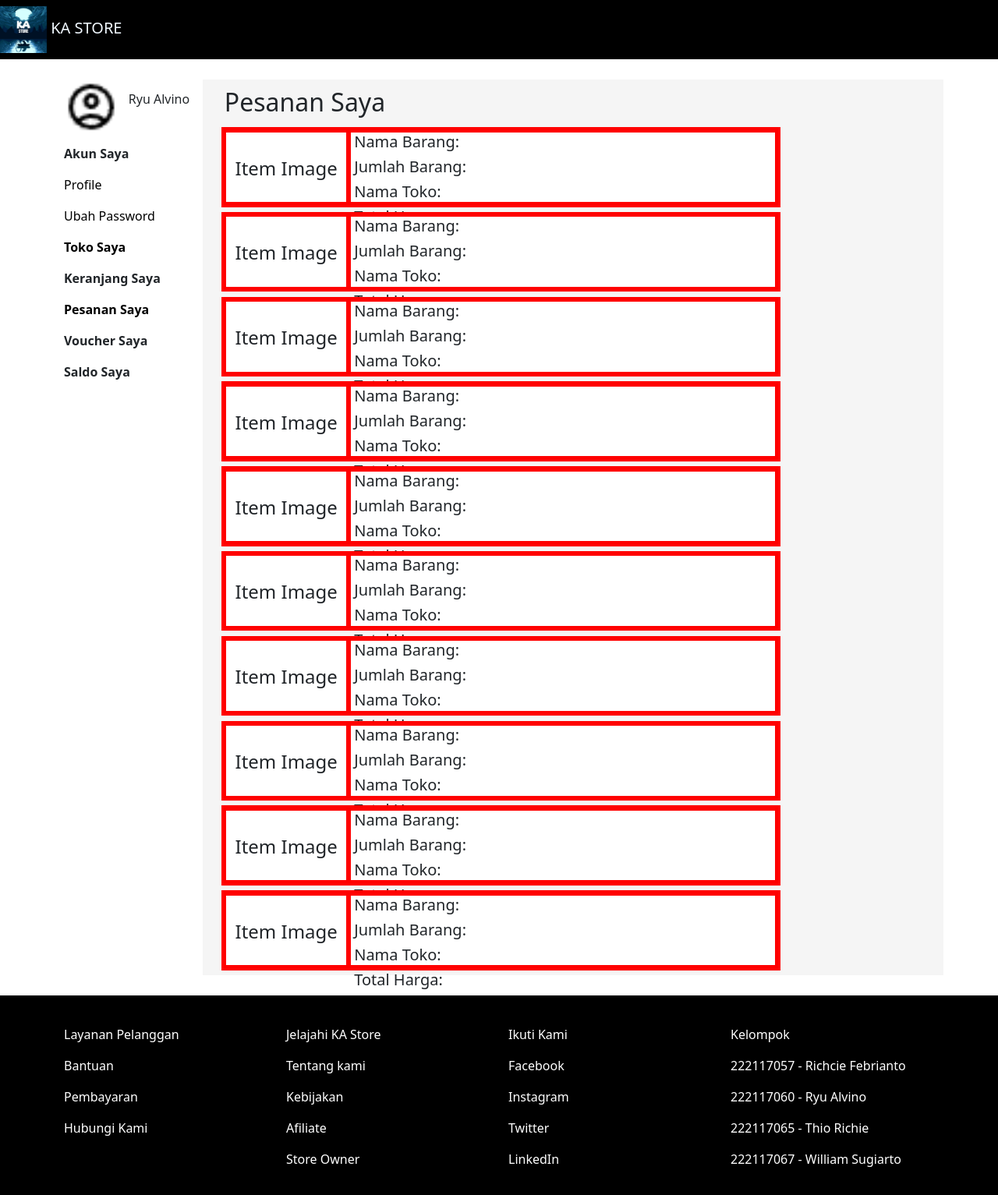
After one commit to William2152/Project_BWP, a Laravel app: page /pesanansaya in a window 1280 px wide. The commit adds this page. Shown: the whole page at 78% size. Run offline with Laravel 10, Linux system fonts and the light colour scheme.

Commit message:
edit toko, pesanan saya#done

```diff
--- a/projectBWP_front_end_10p/laravel/resources/views/Toko/tambahToko.blade.php
+++ b/projectBWP_front_end_10p/laravel/resources/views/Toko/tambahToko.blade.php
@@ -1,4 +1,4 @@
-@extends('profilePage')
+@extends('template.profilePage')
 @section('konten')
     <div class="col-10" style="background-color: whitesmoke; height: 25vw; margin-bottom: 2vw;">
         <div class="container">
--- /dev/null
+++ b/projectBWP_front_end_10p/laravel/resources/views/User/pesananSaya.blade.php
@@ -0,0 +1,22 @@
+@extends('template.profilePage')
+
+@section('konten')
+<div class="col-10" style="background-color: whitesmoke; height: auto; margin-bottom: 2vw;">
+    <div class="container" style="display: flex; flex-direction: column; justify-content: center;">
+        <h2 style="margin-top: 0.8vw; margin-left: 0.3vw; margin-bottom: 1vw;">Pesanan Saya</h2>
+        @for($i = 0; $i < 10; $i++)
+            <div class="itemBox" style="width: 56vw; height: 8vw; background-color: red; display: flex; flex-direction: row;padding-top: 0.5vw; margin-bottom: 0.5vw;">
+                <div class="itemImageBox" style="width: 12vw; height: 7vw; margin-left: 0.5vw; background-color: #fff; text-align: center; padding-top: 2.5vw;">
+                    <h4>Item Image</h4>
+                </div>
+                <div class="itemDescBox" style="height: 7vw; width: 42.5vw; margin-left: 0.5vw; background-color: #fff; display: flex; flex-direction: column; padding-left: 0.3vw;">
+                    <h5><label for="">Nama Barang</label>:</h5>
+                    <h5><label for="">Jumlah Barang</label>:</h5>
+                    <h5><label for="">Nama Toko</label>:</h5>
+                    <h5><label for="">Total Harga</label>:</h5>
+                </div>
+            </div>
+        @endfor
+    </div>
+</div>
+@endsection
--- a/projectBWP_front_end_10p/laravel/resources/views/template/profilePage.blade.php
+++ b/projectBWP_front_end_10p/laravel/resources/views/template/profilePage.blade.php
@@ -21,7 +21,8 @@
                     <p class="fw-bold" style="margin-top: 1vw;"><a href="{{ url('/punyatoko') }}"
                             style="text-decoration: none; color: black">Toko Saya</a></p>
                     <p class="fw-bold" style="margin-top: 1vw;">Keranjang Saya</p>
-                    <p class="fw-bold" style="margin-top: 1vw;">Pesanan Saya</p>
+                    <p class="fw-bold" style="margin-top: 1vw;"><a href="{{url('/pesanansaya')}}"
+                            style="text-decoration: none; color: black">Pesanan Saya</a></p>
                     <p class="fw-bold" style="margin-top: 1vw;">Voucher Saya</p>
                     <p class="fw-bold" style="margin-top: 1vw;">Saldo Saya</p>
                 </div>
--- a/projectBWP_front_end_10p/laravel/resources/views/template/punyatoko.blade.php
+++ b/projectBWP_front_end_10p/laravel/resources/views/template/punyatoko.blade.php
@@ -35,7 +35,11 @@
                     </h5>
                 </div>
                 <div class="col-4" style="margin-top: 1vw; margin-bottom: 1vw;">
-                    <h5>Edit Toko</h5>
+                    <h5>
+                        <a href="{{url('/edittoko')}}" style="text-decoration: none; color: black">
+                            Edit Toko
+                        </a>
+                    </h5>
                 </div>
             </div>
         </div>
--- a/projectBWP_front_end_10p/laravel/routes/web.php
+++ b/projectBWP_front_end_10p/laravel/routes/web.php
@@ -53,3 +53,11 @@ Route::prefix('/')->group(function () {
     Route::post('/register', [LoginRegisControler::class, "Register"]);
     Route::get('/logout', [LoginRegisControler::class, "Logout"]);
 });
+
+Route::get('/edittoko', function(){
+    return view('toko.editToko');
+});
+
+Route::get('/pesanansaya', function(){
+    return view('user.pesananSaya');
+});
```
Also changed, not shown: projectBWP_front_end_10p/laravel/resources/views/Toko/editToko.blade.php (added, +19 -0 lines).
